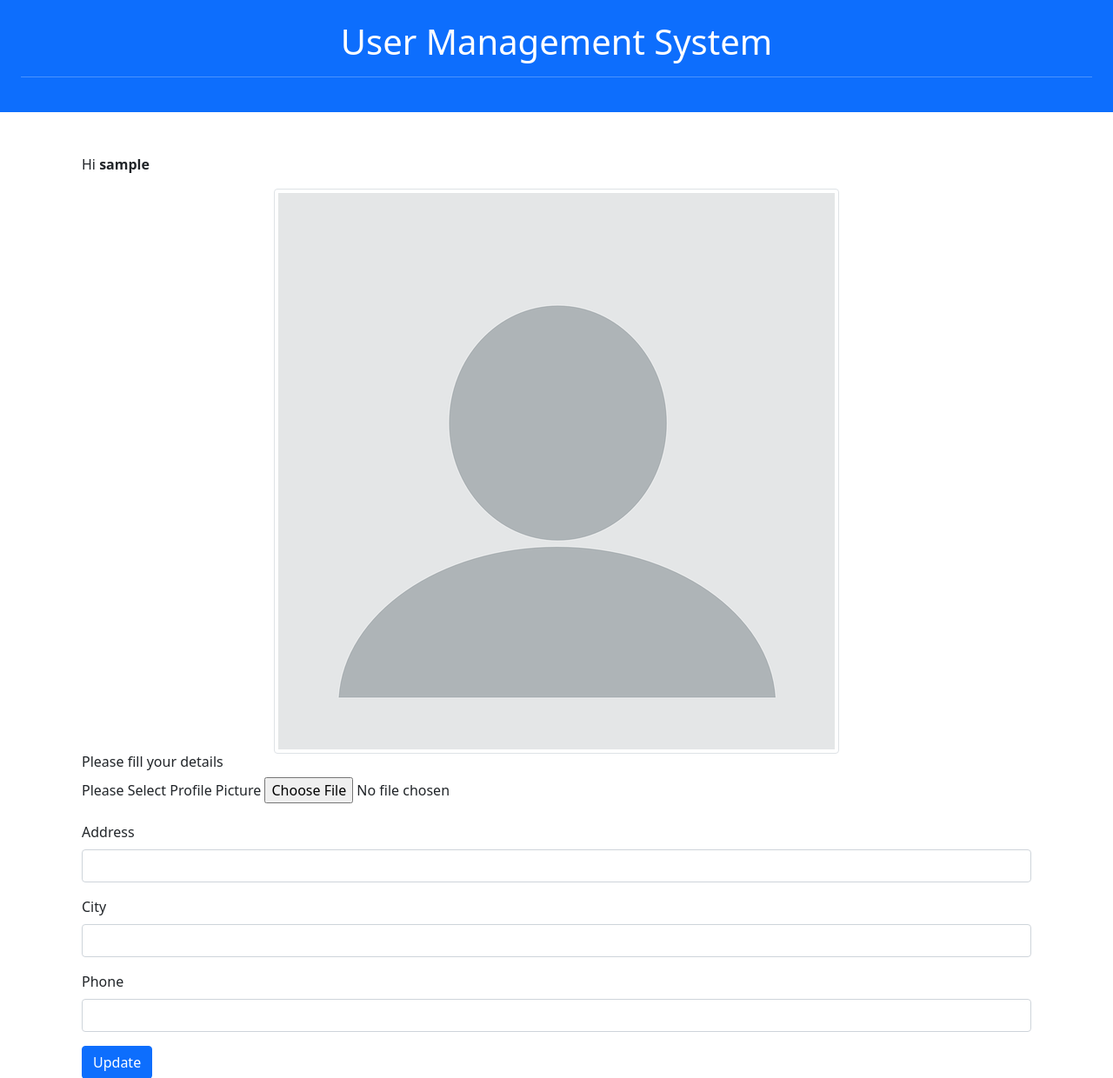
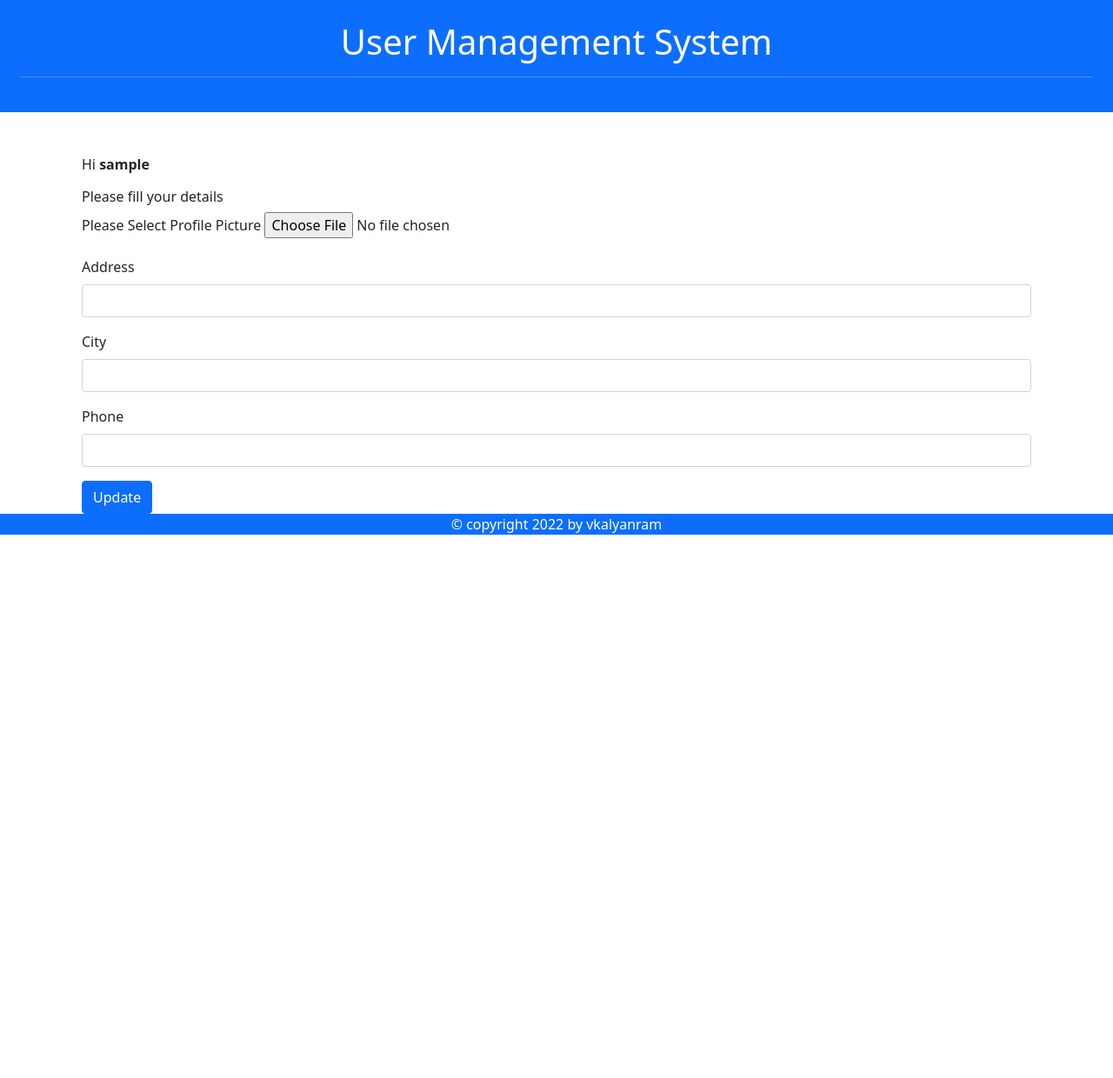
Before and after one commit to vkalyanram/UMDjango, a Django app: page / in a window 1280 px wide. Shown: the top 1240 px of the page at 87% size. After the commit the page ends 615 px from the top, so only its background shows below. Run offline with Django 4.2, Linux system fonts and the light colour scheme; the visitor is signed in with stand-in values (Sample User, id 1).

Commit message:
pagetest

```diff
--- a/UM/settings.py
+++ b/UM/settings.py
@@ -25,7 +25,7 @@ BASE_DIR = Path(__file__).resolve().parent.parent
 SECRET_KEY = 'django-insecure-$fk-$5qlhd94_f!w6_%gb=i7l1p#z+xs(#6d9y$(++9e7q$t46'
 
 # SECURITY WARNING: don't run with debug turned on in production!
-DEBUG = True
+DEBUG = False
 
 ALLOWED_HOSTS = ['localhost','127.0.0.1','https://um-fb-0817app.herokuapp.com/']
 
--- a/templates/index.html
+++ b/templates/index.html
@@ -3,11 +3,6 @@
 {% block content %}
 
   <p>Hi <b>{{ user.username }}</b></p>
-
-  <div class="text-center">
-    <img src="/media/blank-profile-picture.png" class="img-thumbnail">
-
-</div>
 
 
 
```
